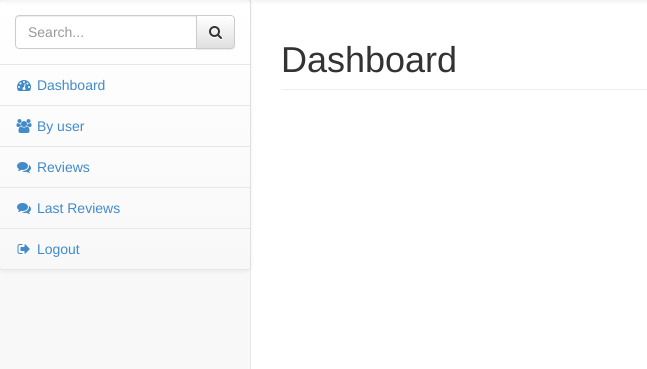
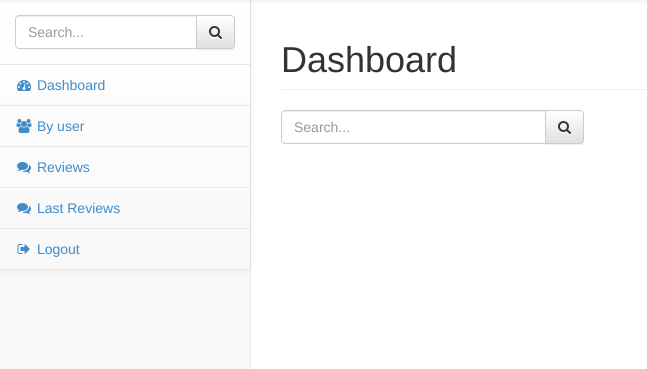
Before and after one commit to Eduard90/krsk24au, a Django app: template krsk24au_last/templates/krsk24au_last/index.html in a window 1280 px wide. Shown: the part 51-420 px from the top of the page, without its empty margins (0-647 px from the left). Run offline with Django 3.2, Linux system fonts and the light colour scheme; the template is opened without the code that fills it, so the values that code supplies are empty; some libraries are stand-ins or nearby versions.

Commit message:
Add Search function to last reviews

```diff
--- a/krsk24au_last/templates/krsk24au_last/index.html
+++ b/krsk24au_last/templates/krsk24au_last/index.html
@@ -1,7 +1,7 @@
 {% extends 'layout/base.html' %}
 
 {% block content %}
-
+{% load i18n %}
     <script>
         $(document).ready(function(){
 
@@ -16,6 +16,22 @@
 
         });
     </script>
+
+    <div class="row">
+        <div class="col-md-4">
+            <form name="search_last" method="GET" action="{% url 'newusers_index' %}">
+                {% csrf_token %}
+                <div class="input-group custom-search-form">
+                    <input type="text" class="form-control" name="search" placeholder="{% trans 'Search' %}..." value="{{ search }}">
+                    <span class="input-group-btn">
+                        <button class="btn btn-default" type="submit">
+                            <i class="fa fa-search"></i>
+                        </button>
+                    </span>
+                </div>
+            </form>
+        </div>
+    </div>
 
     {% if 24au_new_users %}
         <table id="new_users" class="table">
--- a/static/css/main.css
+++ b/static/css/main.css
@@ -54,6 +54,9 @@ div#search {
 div#selectPeriod > div > div {
   height: 50px; }
 
+form[name='search_last'] {
+  padding-bottom: 10px; }
+
 table#new_users tr.buyer {
   background-color: #67b168; }
 table#new_users tr.seller {
--- a/static/sass/main.scss
+++ b/static/sass/main.scss
@@ -90,6 +90,10 @@ div#selectPeriod {
     }
 }
 
+form[name='search_last'] {
+    padding-bottom: 10px;
+}
+
 table#new_users {
     tr.buyer {
         background-color: #67b168;
```
Also changed, not shown: krsk24au_last/models.py (+7 -1 lines), krsk24au_last/views.py (+21 -2 lines).
